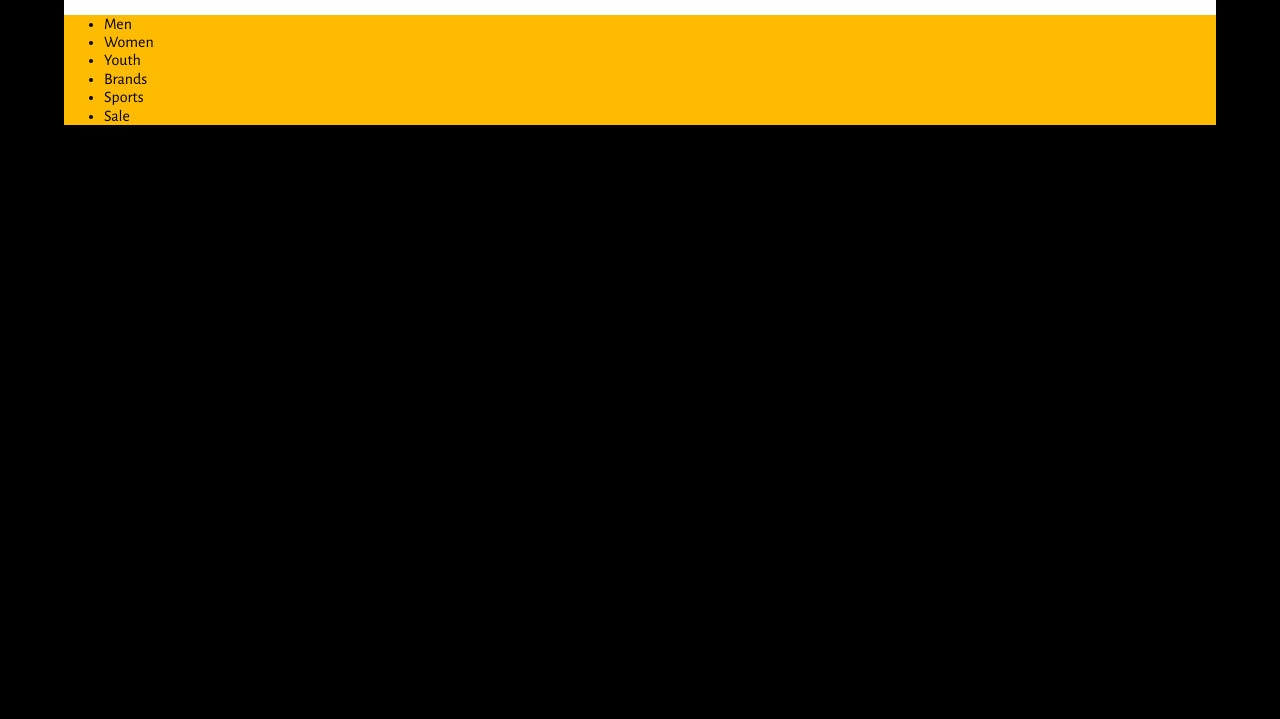
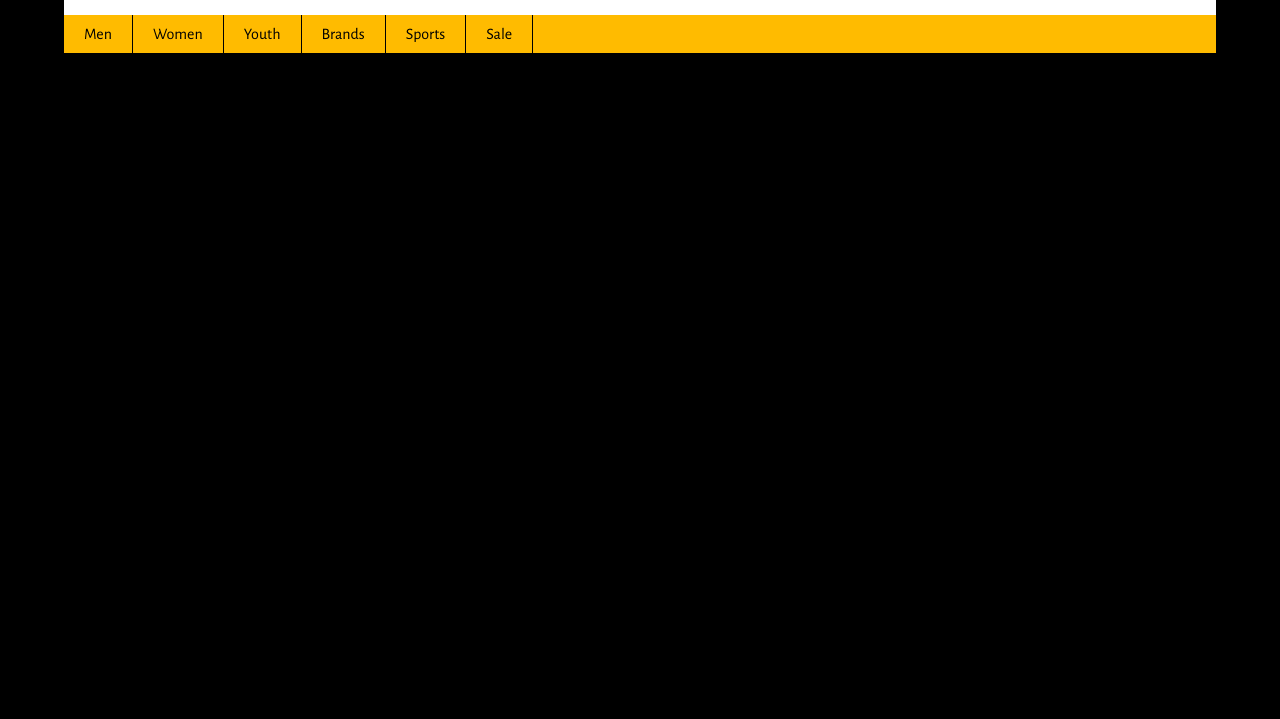
Before and after one commit to mlhaus/salmon-cookies, a website: page index.html in a window 1280 px wide. Shown: the part 81-800 px from the top of the page. Drawn offline with nearby package versions, Linux system fonts and the light colour scheme.

Commit message:
Created header and navigation

```diff
--- a/index.html
+++ b/index.html
@@ -19,7 +19,7 @@
                     <input type="button" value="Go">
                 </form>
             </div>
-            <div id="navigation">
+            <div id="navigation" class="clearfix">
                 <ul>
                     <li>Men</li>
                     <li>Women</li>
--- a/style.css
+++ b/style.css
@@ -40,3 +40,19 @@ h1 {
 #navigation {
     background-color: rgb(255, 187, 0);
 }
+
+#navigation ul {
+    list-style: none;
+    padding: 0;
+}
+
+#navigation li {
+    float: left;
+    padding: 10px 20px;
+    border-right: 1px solid black;
+}
+
+#navigation li:hover {
+    background-color: white;
+    cursor: pointer;
+}
```
